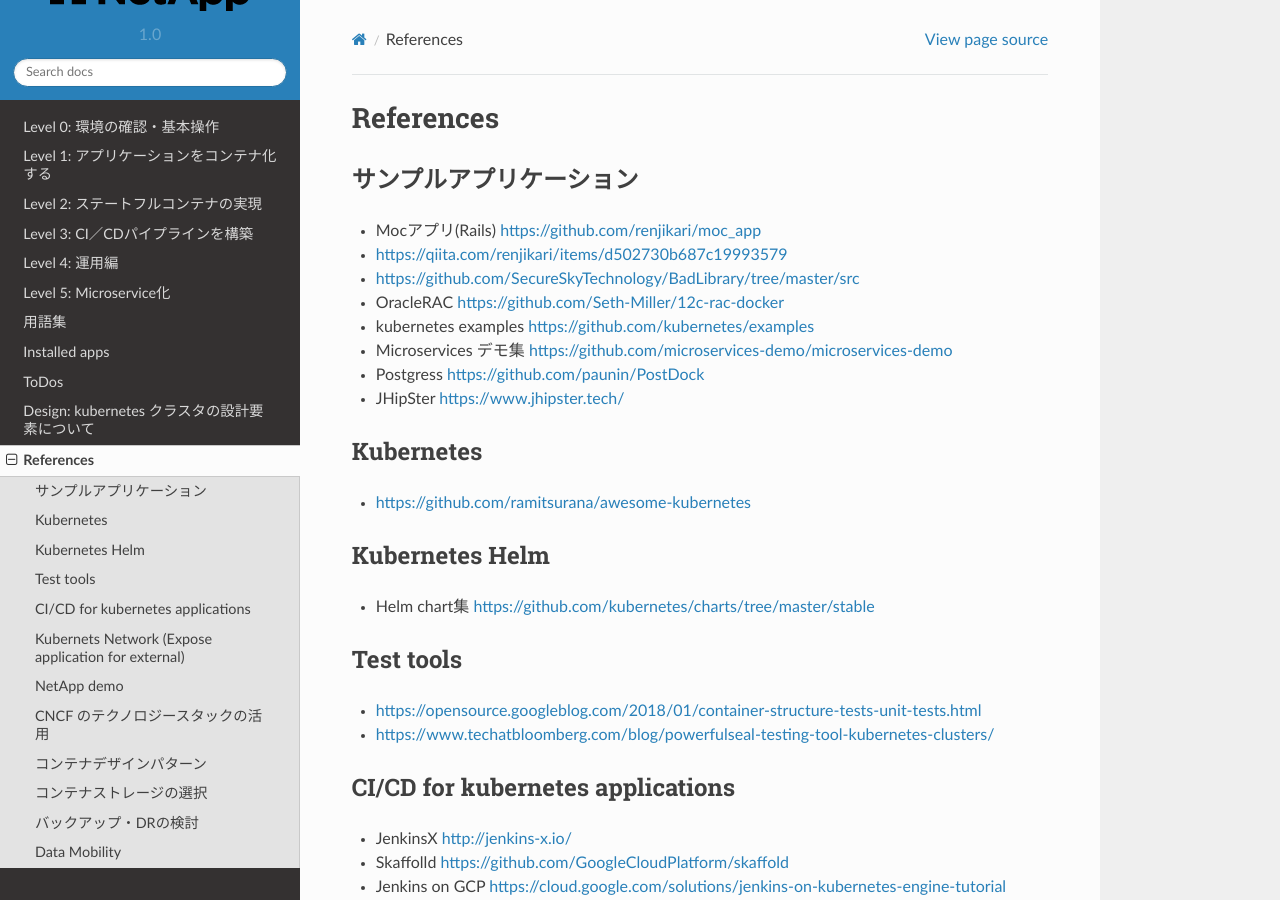
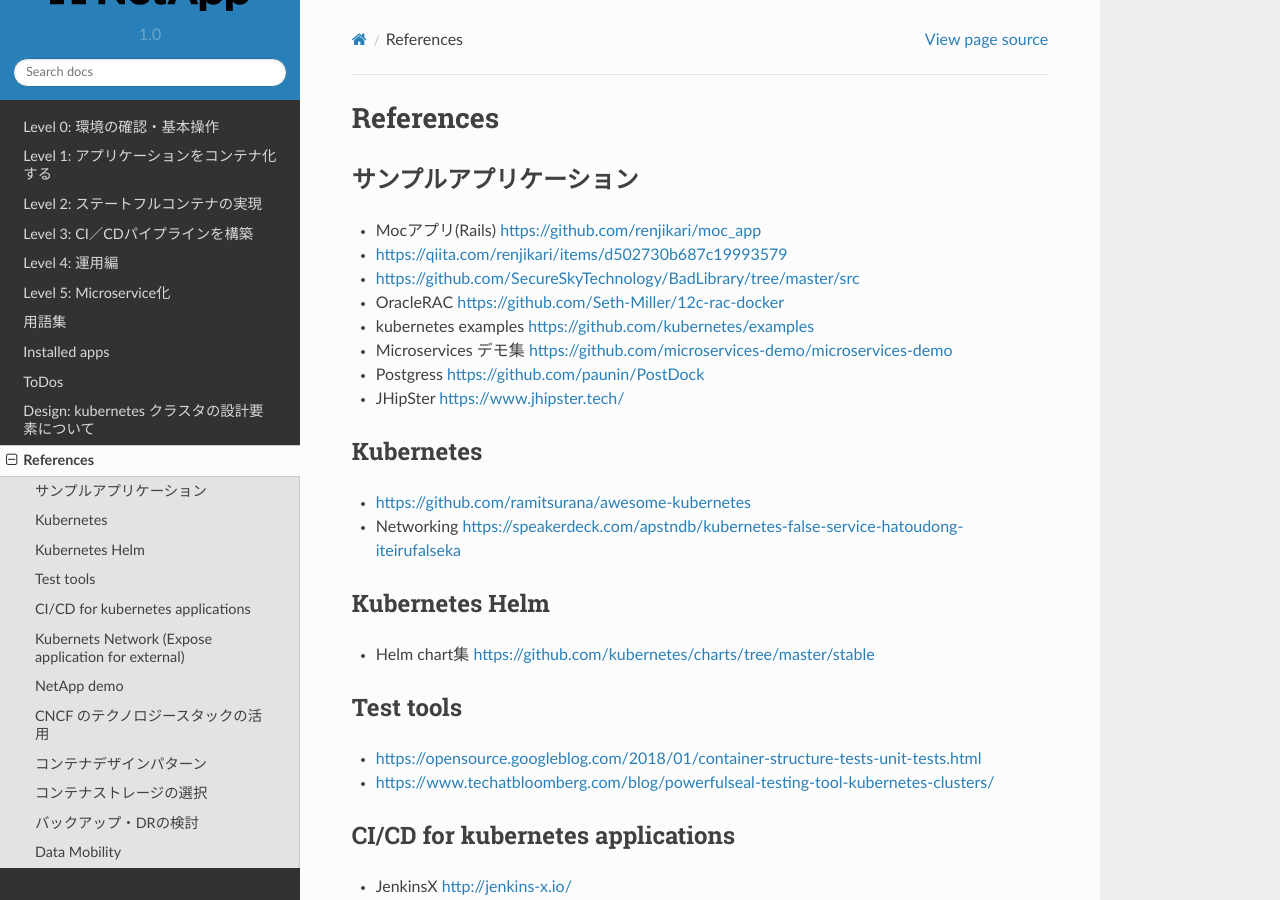
Before and after one commit to NetAppJpTechTeam/NetAppDigitalTransformationLab, a Sphinx documentation site: the page built from docs/source/others/references.rst, in a window 1280 px wide and 900 px high. Built offline with Sphinx 7.4.7 and the Read the Docs theme 2.0.0, drawn with Linux system fonts in a browser that asks for light colours.

Commit message:
Add k8s networking material.

```diff
--- a/docs/source/others/references.rst
+++ b/docs/source/others/references.rst
@@ -18,7 +18,7 @@
 =============================================================
 
 * https://github.com/ramitsurana/awesome-kubernetes
-
+* Networking https://speakerdeck.com/apstndb/kubernetes-false-service-hatoudong-iteirufalseka
 
 Kubernetes Helm
 =============================================================
```
